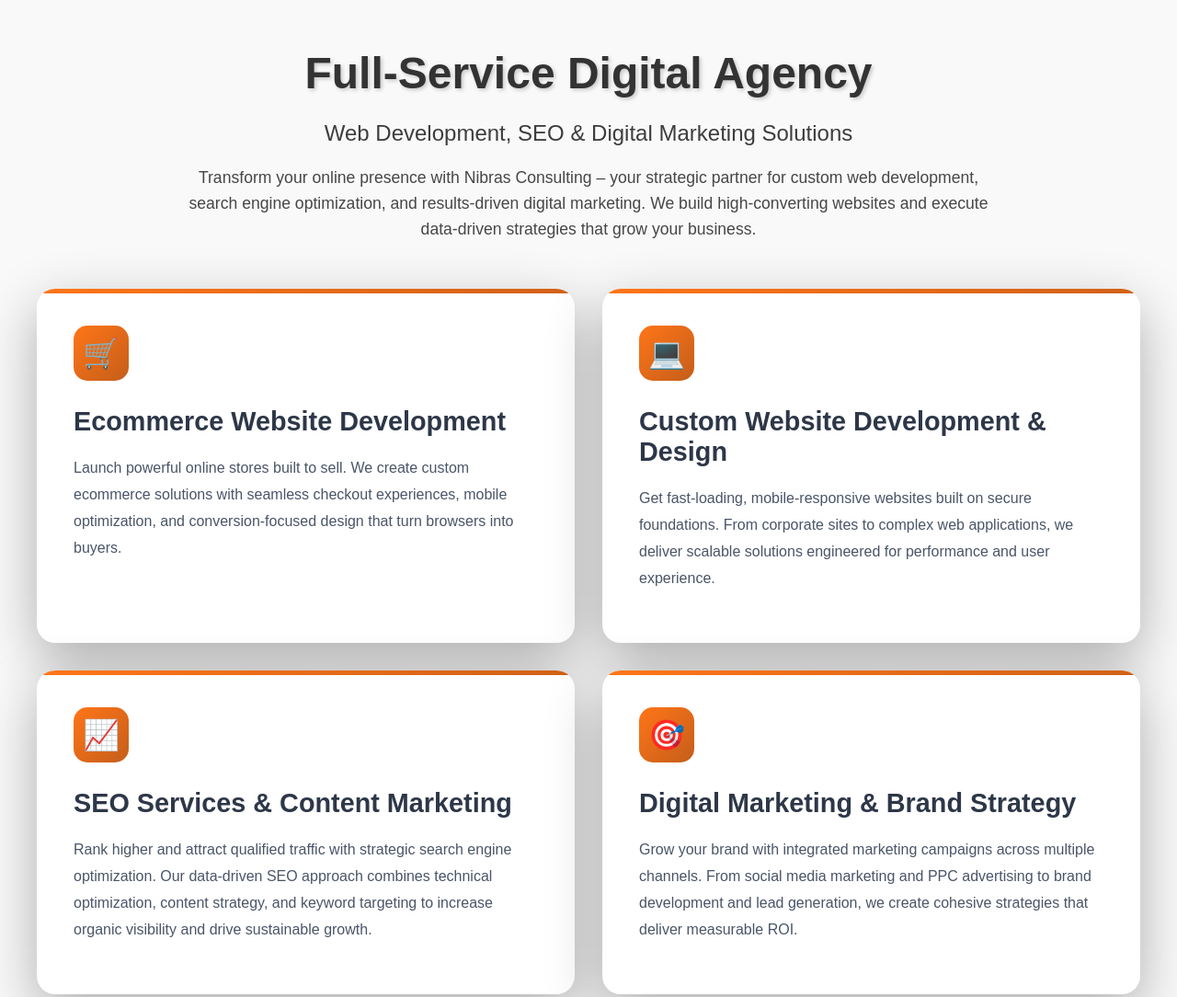
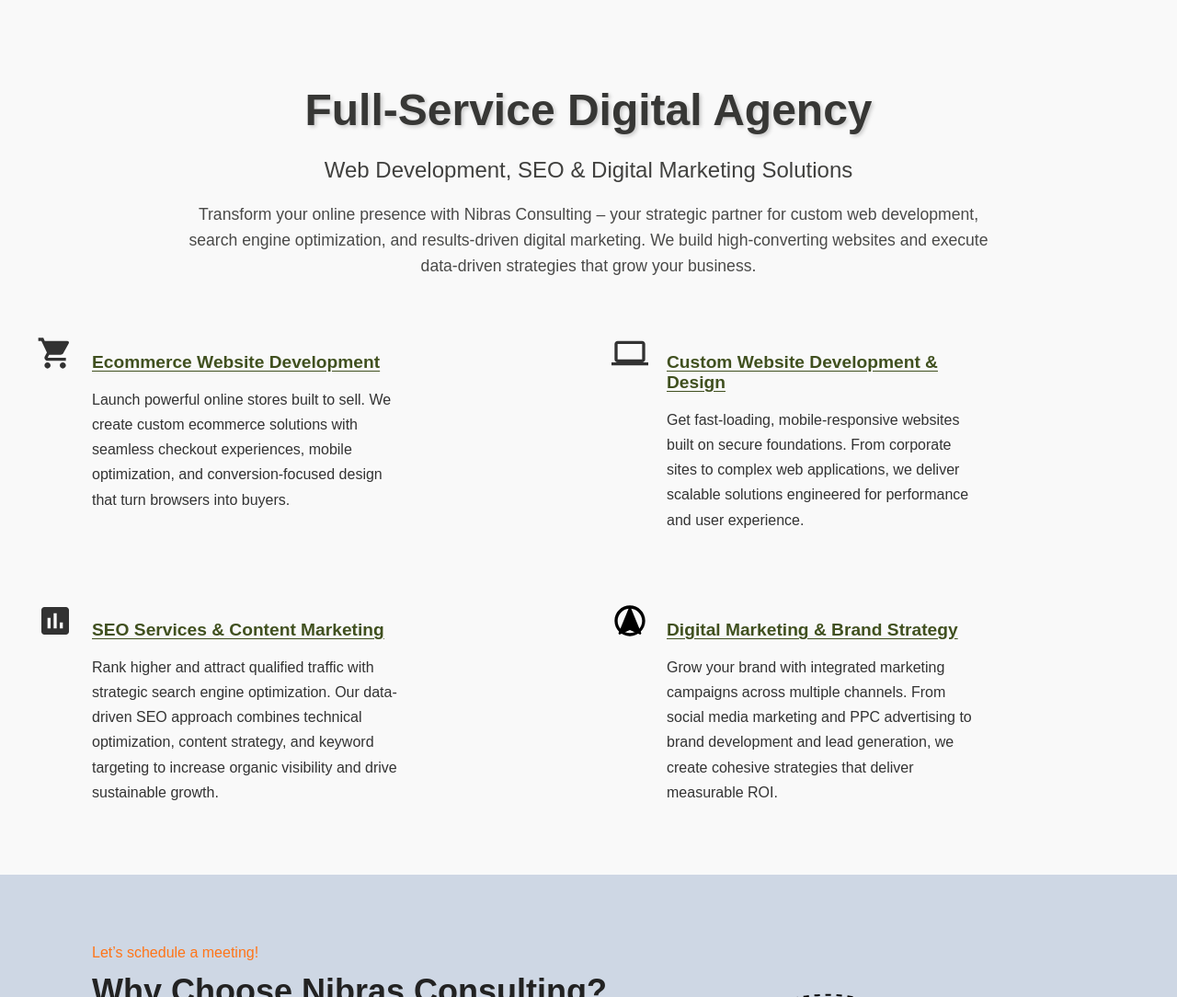
Before and after one commit to Subisha25/nibras-consulting, a plain HTML site: page html/cta.html in a window 1280 px wide. Shown: the top 1084 px of the page at 92% size. Drawn offline with Linux system fonts and the light colour scheme.

Commit message:
some changes

```diff
--- a/css/cta.css
+++ b/css/cta.css
@@ -88,22 +88,21 @@ body {
   }
 }
 
-
-       /* cta.css */
-
 .ctacontentsection {
-          padding: 20px;
+  padding: 60px 20px;
   max-width: 1200px;
   margin: 0 auto;
+  font-family: "Poppins", sans-serif;
 }
 
 .ctacontentsection__header {
   text-align: center;
-            color: rgb(52, 51, 51);
-            margin-bottom: 50px;
+  margin-bottom: 60px;
 }
 
+
         .ctacontentsection__title {
+          color: #373735;
             font-size: 3rem;
             font-weight: 700;
             margin-bottom: 15px;
@@ -111,6 +110,7 @@ body {
         }
 
         .ctacontentsection__subtitle {
+           color: #373735;
             font-size: 1.5rem;
             font-weight: 300;
             margin-bottom: 20px;
@@ -118,6 +118,7 @@ body {
         }
 
         .ctacontentsection__description {
+           color: #373735;
             font-size: 1.1rem;
             line-height: 1.6;
             max-width: 900px;
@@ -128,127 +129,52 @@ body {
 .ctacontentsection__grid {
   display: grid;
   grid-template-columns: repeat(2, 1fr);
-            gap: 30px;
-            margin-top: 40px;
+  gap: 60px 50px;
 }
 
 .ctacontentsection__card {
-            background: white;
-            border-radius: 20px;
-            padding: 40px;
-            box-shadow: 0 20px 60px rgba(0,0,0,0.3);
-            transition: transform 0.3s ease, box-shadow 0.3s ease;
-            position: relative;
-            overflow: hidden;
+  display: flex;
+  align-items: flex-start;
+  gap: 20px;
+  width: 400px;
 }
 
-        .ctacontentsection__card::before {
-            content: '';
-            position: absolute;
-            top: 0;
-            left: 0;
-            width: 100%;
-            height: 5px;
-            background: linear-gradient(90deg, #FF7518, #d16116);
+.ctacontentsection__icon {
+  font-size: 2.2rem;
+  color: #373735;
+  flex-shrink: 0;
 }
 
-        .ctacontentsection__card:hover {
-            transform: translateY(-10px);
-            box-shadow: 0 30px 80px rgba(0,0,0,0.4);
+.ctacontentsection__cardcontent {
+  flex: 1;
 }
 
 .ctacontentsection__cardtitle {
-            font-size: 1.8rem;
-            color: #2d3748;
-            margin-bottom: 20px;
+  font-size: 1.2rem;
   font-weight: 700;
+  color: #40501f;
+  text-decoration: underline;
+  text-underline-offset: 3px;
+  margin-bottom: 10px;
 }
 
 .ctacontentsection__carddescription {
+  color: #333;
   font-size: 1rem;
-            line-height: 1.8;
-            color: #4a5568;
-            margin-bottom: 15px;
-        }
-
-        .ctacontentsection__icon {
-            width: 60px;
-            height: 60px;
-            background: linear-gradient(135deg, #FF7518 0%, #c55e1a 100%);
-            border-radius: 15px;
-            display: flex;
-            align-items: center;
-            justify-content: center;
-            font-size: 2rem;
-            margin-bottom: 20px;
-            color: white;
-        }
-
-        .ctacontentsection__footer {
-            text-align: center;
-            margin-top: 60px;
-            padding: 40px;
-            background: white;
-            border-radius: 20px;
-            box-shadow: 0 20px 60px rgba(0,0,0,0.3);
-        }
-
-        .ctacontentsection__footertitle {
-            font-size: 2rem;
-            color: #2d3748;
-            font-weight: 700;
-            margin-bottom: 15px;
-        }
-
-        .ctacontentsection__footertext {
-            font-size: 1.1rem;
-            color: #4a5568;
-            line-height: 1.6;
-        }
-
-        .ctacontentsection__button {
-            display: inline-block;
-            margin-top: 25px;
-            padding: 15px 40px;
-            background: linear-gradient(135deg, #667eea 0%, #764ba2 100%);
-            color: white;
-            text-decoration: none;
-            border-radius: 50px;
-            font-weight: 600;
-            font-size: 1.1rem;
-            transition: transform 0.3s ease, box-shadow 0.3s ease;
-            box-shadow: 0 10px 30px rgba(102, 126, 234, 0.4);
-        }
-
-        .ctacontentsection__button:hover {
-            transform: translateY(-3px);
-            box-shadow: 0 15px 40px rgba(102, 126, 234, 0.6);
+  line-height: 1.7;
 }
 
 @media (max-width: 968px) {
   .ctacontentsection__grid {
     grid-template-columns: 1fr;
-            }
-
-            .ctacontentsection__title {
-                font-size: 2.5rem;
-            }
-
-            .ctacontentsection__subtitle {
-                font-size: 1.2rem;
-            }
-        }
-
-        @media (max-width: 640px) {
-            .ctacontentsection__title {
-                font-size: 2rem;
+    gap: 40px;
   }
 
   .ctacontentsection__card {
-                padding: 30px;
+
+  width: 280px;
 }
-
-            .ctacontentsection__cardtitle {
-                font-size: 1.5rem;
+  .ctacontentsection__title {
+    font-size: 2.2rem;
   }
 }
--- a/html/cta.html
+++ b/html/cta.html
@@ -21,47 +21,79 @@
         </div>
 
   <div class="ctacontentsection__grid">
+
+    <!-- SEO -->
     <div class="ctacontentsection__card">
-                <div class="ctacontentsection__icon">🛒</div>
-                <h3 class="ctacontentsection__cardtitle">Ecommerce Website Development</h3>
+      <div class="ctacontentsection__icon">
+           <svg xmlns="http://www.w3.org/2000/svg" width="40" height="40" fill="#323232" viewBox="0 0 24 24">
+                            <path d="M7 18c-1.1 0-1.99.9-1.99 2S5.9 22 7 22s2-.9 2-2-.9-2-2-2zM1 2v2h2l3.6 7.59-1.35 2.45c-.16.28-.25.61-.25.96 0 1.1.9 2 2 2h12v-2H7.42c-.14 0-.25-.11-.25-.25l.03-.12.9-1.63h7.45c.75 0 1.41-.41 1.75-1.03l3.58-6.49c.08-.14.12-.31.12-.48 0-.55-.45-1-1-1H5.21l-.94-2H1zm16 16c-1.1 0-1.99.9-1.99 2s.89 2 1.99 2 2-.9 2-2-.9-2-2-2z"/>
+                        </svg>
+      </div>
+      <div class="ctacontentsection__cardcontent">
+        <h3 class="ctacontentsection__cardtitle">Ecommerce Website Development
+</h3>
         <p class="ctacontentsection__carddescription">
-                    Launch powerful online stores built to sell. We create custom ecommerce solutions with seamless checkout
-                    experiences, mobile optimization, and conversion-focused design that turn browsers into buyers.
-                </p>
-            </div>
+        Launch powerful online stores built to sell. We create custom ecommerce solutions with seamless checkout experiences, mobile optimization, and conversion-focused design that turn browsers into buyers.
 
-            <div class="ctacontentsection__card">
-                <div class="ctacontentsection__icon">💻</div>
-                <h3 class="ctacontentsection__cardtitle">Custom Website Development & Design</h3>
-                <p class="ctacontentsection__carddescription">
-                    Get fast-loading, mobile-responsive websites built on secure foundations. From corporate sites to complex
-                    web applications, we deliver scalable solutions engineered for performance and user experience.
-                </p>
-            </div>
-
-            <div class="ctacontentsection__card">
-                <div class="ctacontentsection__icon">📈</div>
-                <h3 class="ctacontentsection__cardtitle">SEO Services & Content Marketing</h3>
-                <p class="ctacontentsection__carddescription">
-                    Rank higher and attract qualified traffic with strategic search engine optimization. Our data-driven SEO
-                    approach combines technical optimization, content strategy, and keyword targeting to increase organic
-                    visibility and drive sustainable growth.
-                </p>
-            </div>
-
-            <div class="ctacontentsection__card">
-                <div class="ctacontentsection__icon">🎯</div>
-                <h3 class="ctacontentsection__cardtitle">Digital Marketing & Brand Strategy</h3>
-                <p class="ctacontentsection__carddescription">
-                    Grow your brand with integrated marketing campaigns across multiple channels. From social media marketing
-                    and PPC advertising to brand development and lead generation, we create cohesive strategies that deliver
-                    measurable ROI.
 </p>
       </div>
     </div>
 
+    <!-- Web Design -->
+    <div class="ctacontentsection__card">
+      <div class="ctacontentsection__icon">
+       <svg xmlns="http://www.w3.org/2000/svg" width="40" height="40" fill="#323232" viewBox="0 0 24 24">
+                            <path d="M20 18c1.1 0 1.99-.9 1.99-2L22 6c0-1.1-.9-2-2-2H4c-1.1 0-2 .9-2 2v10c0 1.1.9 2 2 2H0v2h24v-2h-4zM4 6h16v10H4V6z"/>
+                        </svg>
+      </div>
+      <div class="ctacontentsection__cardcontent">
+        <h3 class="ctacontentsection__cardtitle">Custom Website Development & Design
+</h3>
+        <p class="ctacontentsection__carddescription">
+      Get fast-loading, mobile-responsive websites built on secure foundations. From corporate sites to complex web applications, we deliver scalable solutions engineered for performance and user experience.
+
+</p>
+      </div>
+    </div>
+
+    <!-- Social Media -->
+    <div class="ctacontentsection__card">
+      <div class="ctacontentsection__icon">
+         <svg xmlns="http://www.w3.org/2000/svg" width="40" height="40" fill="#323232" viewBox="0 0 24 24">
+                            <path d="M19 3H5c-1.1 0-2 .9-2 2v14c0 1.1.9 2 2 2h14c1.1 0 2-.9 2-2V5c0-1.1-.9-2-2-2zM9 17H7v-7h2v7zm4 0h-2V7h2v10zm4 0h-2v-4h2v4z"/>
+                        </svg>
+      </div>
+      <div class="ctacontentsection__cardcontent">
+        <h3 class="ctacontentsection__cardtitle">SEO Services & Content Marketing
+</h3>
+        <p class="ctacontentsection__carddescription">
+      Rank higher and attract qualified traffic with strategic search engine optimization. Our data-driven SEO approach combines technical optimization, content strategy, and keyword targeting to increase organic visibility and drive sustainable growth.
+
+ </p>
+      </div>
+    </div>
+
+    <!-- Brand Growth -->
+    <div class="ctacontentsection__card">
+      <div class="ctacontentsection__icon">
+         <svg xmlns="http://www.w3.org/2000/svg" width="40" height="40" fill="323232" viewBox="0 0 24 24">
+                            <path d="M12 2L4.5 20.29l.71.71L12 18l6.79 3 .71-.71z"/>
+                            <path d="M12 2C6.48 2 2 6.48 2 12s4.48 10 10 10 10-4.48 10-10S17.52 2 12 2zm0 18c-4.41 0-8-3.59-8-8s3.59-8 8-8 8 3.59 8 8-3.59 8-8 8z"/>
+                            <circle cx="12" cy="12" r="3"/>
+                        </svg>
+      </div>
+      <div class="ctacontentsection__cardcontent">
+        <h3 class="ctacontentsection__cardtitle">Digital Marketing & Brand Strategy</h3>
+        <p class="ctacontentsection__carddescription">
+      Grow your brand with integrated marketing campaigns across multiple channels. From social media marketing and PPC advertising to brand development and lead generation, we create cohesive strategies that deliver measurable ROI.
+
+</p>
+      </div>
+    </div>
 
   </div>
+</div>
+
 
       <section class="cta-section">
     <div class="cta-content">
```
Also changed, not shown: html/scroll.html (+7 -7 lines). Lines whose indentation alone changed are shown as unchanged.
